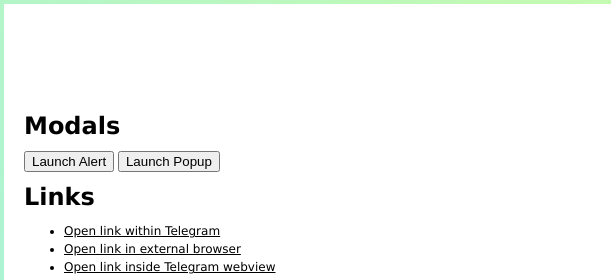
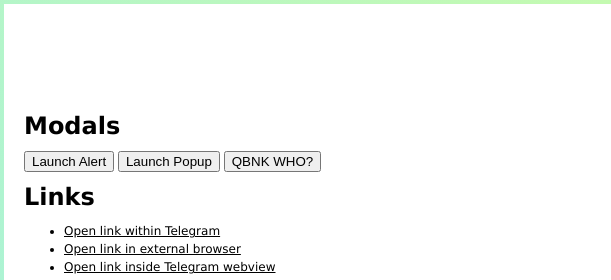
Before and after one commit to grachzyyy/basetma, a plain HTML site: page index.html in a window 1280 px wide. Shown: the top 280 px of the page, 0-611 px from the left. Drawn offline with Linux system fonts and the light colour scheme; a script that the page names is missing.

Commit message:
Update index.html

```diff
--- a/index.html
+++ b/index.html
@@ -70,7 +70,7 @@
         <h1>Modals</h1>
         <button onclick="Telegram.WebApp.showAlert('Hello World!');">Launch Alert</button>
         <button onclick="showPopup();">Launch Popup</button>
-
+        <button onclick="Telegram.WebApp.showAlert(TEst qbnk - is best!)">QBNK WHO?</button>
         <h1>Links</h1>
         <ul>
             <li>
```
